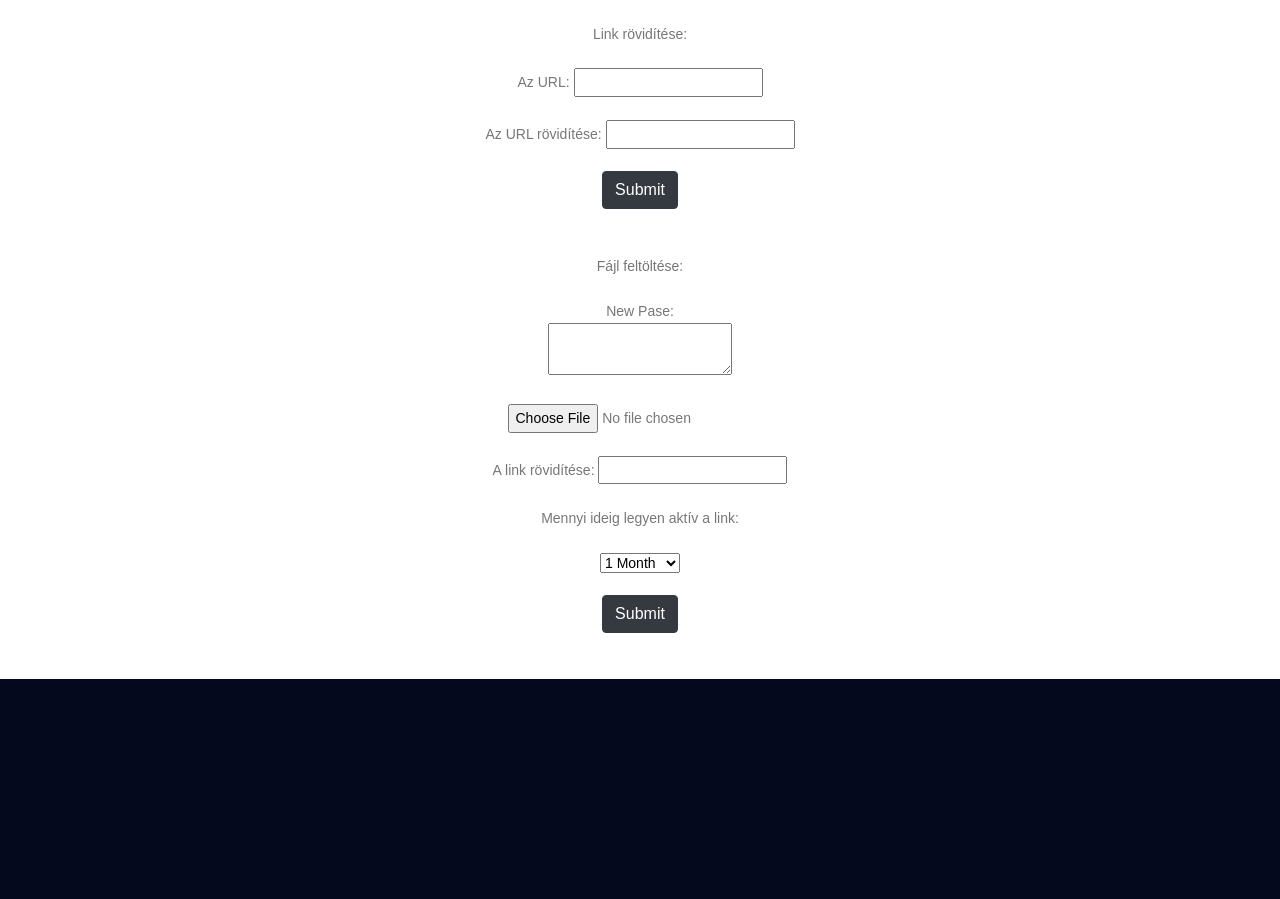
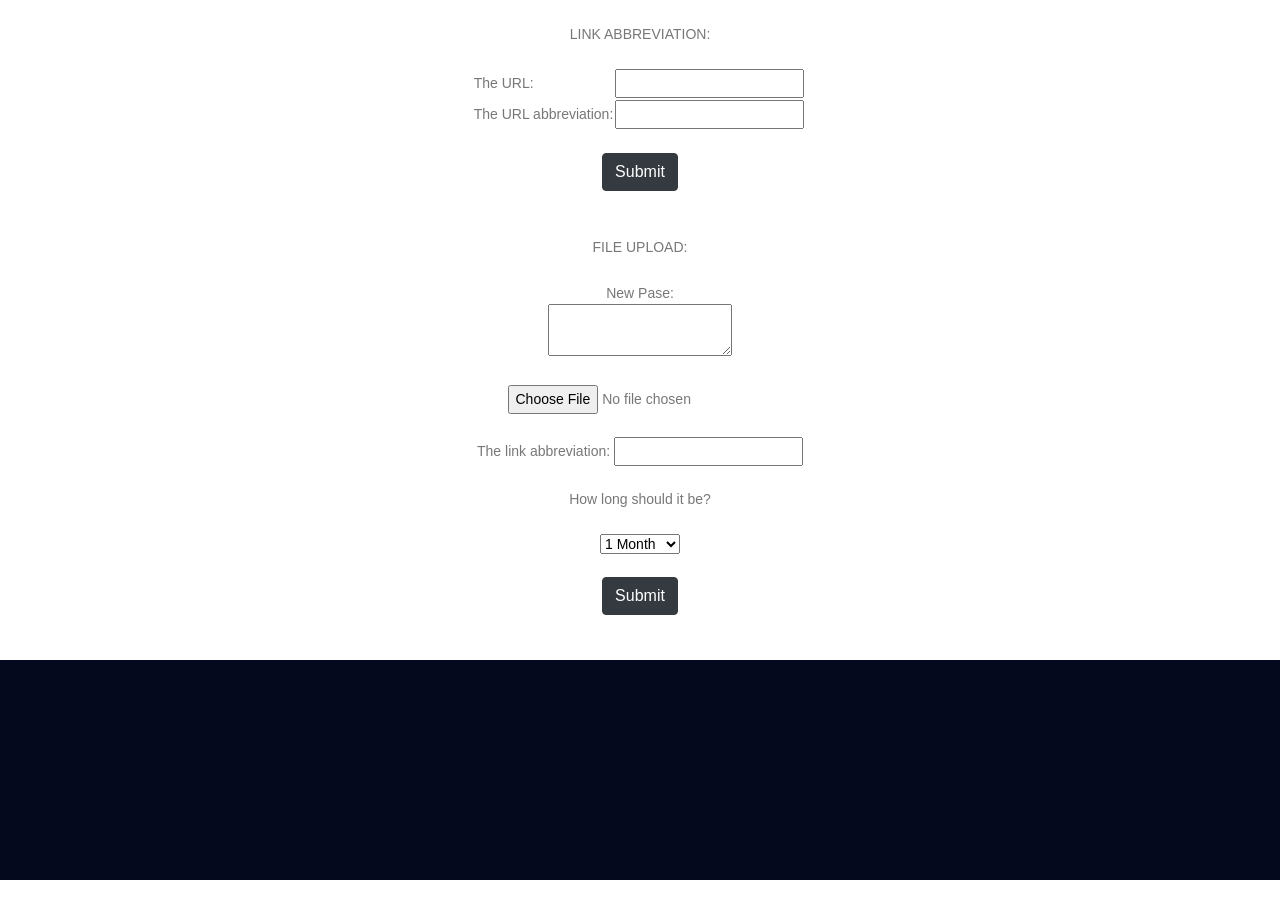
Before and after one commit to BozoTamas/AFP2, a PHP site: the page made by sources/application/views/home/index.php in a window 1280 px wide. Shown: the part 47-946 px from the top of the page. Run offline with PHP 8.4, Linux system fonts and the light colour scheme; the template is opened without the code that fills it, so the values that code supplies are empty; some libraries are stand-ins or nearby versions.

Commit message:
index javítás

```diff
--- a/sources/application/views/home/index.php
+++ b/sources/application/views/home/index.php
@@ -2,13 +2,19 @@
 <section class="center">
     <form action="saveLink" method="POST">
         </br>
-		<a>Link rövidítése:</a></br>
+		<a>LINK ABBREVIATION:</a></br>
 		</br>
-
-        <a>Az URL:</a>
-        <input type="text" name="url"></br></br>
-        <a>Az URL rövidítése:</a>
-        <input type="text" name="alias"></br></br>
+		<table>
+		<tr>
+			<td><a>The URL:</a></td>
+			<td> <input type="text" name="url"><td>
+		</tr>
+		<tr>
+			<td><a>The URL abbreviation:</a></td>
+			<td><input type="text" name="alias"></td>
+		</tr>
+		</table>
+		</br>
         <button type="submit" class="btn btn-dark">Submit</button>
     </form>
 </section>
@@ -17,18 +23,20 @@
     <form method="POST" action="createDir" enctype="multipart/form-data">
     </br>
     </br>
-	<a>Fájl feltöltése:</a>
+	<a>FILE UPLOAD:</a>
     </br>
 	</br>
+	<div class="left">
     <a>New Pase:</a></br>
         <textarea id="textarea" name="text"></textarea>
         </br></br>
         <input type="file" name="files[]">
         </br></br>
-        <a>A link rövidítése:</a>
+        <a>The link abbreviation:</a>
         <input type="text" name="alias">
         </br></br>
-        <a>Mennyi ideig legyen aktív a link:</a> </br></br>
+        <a>How long should it be?</a> </br></br>
+	</div>
         <select name="expiration">
             <option value="1">1 Day</option>
             <option value="3">3 Days</option>
```
